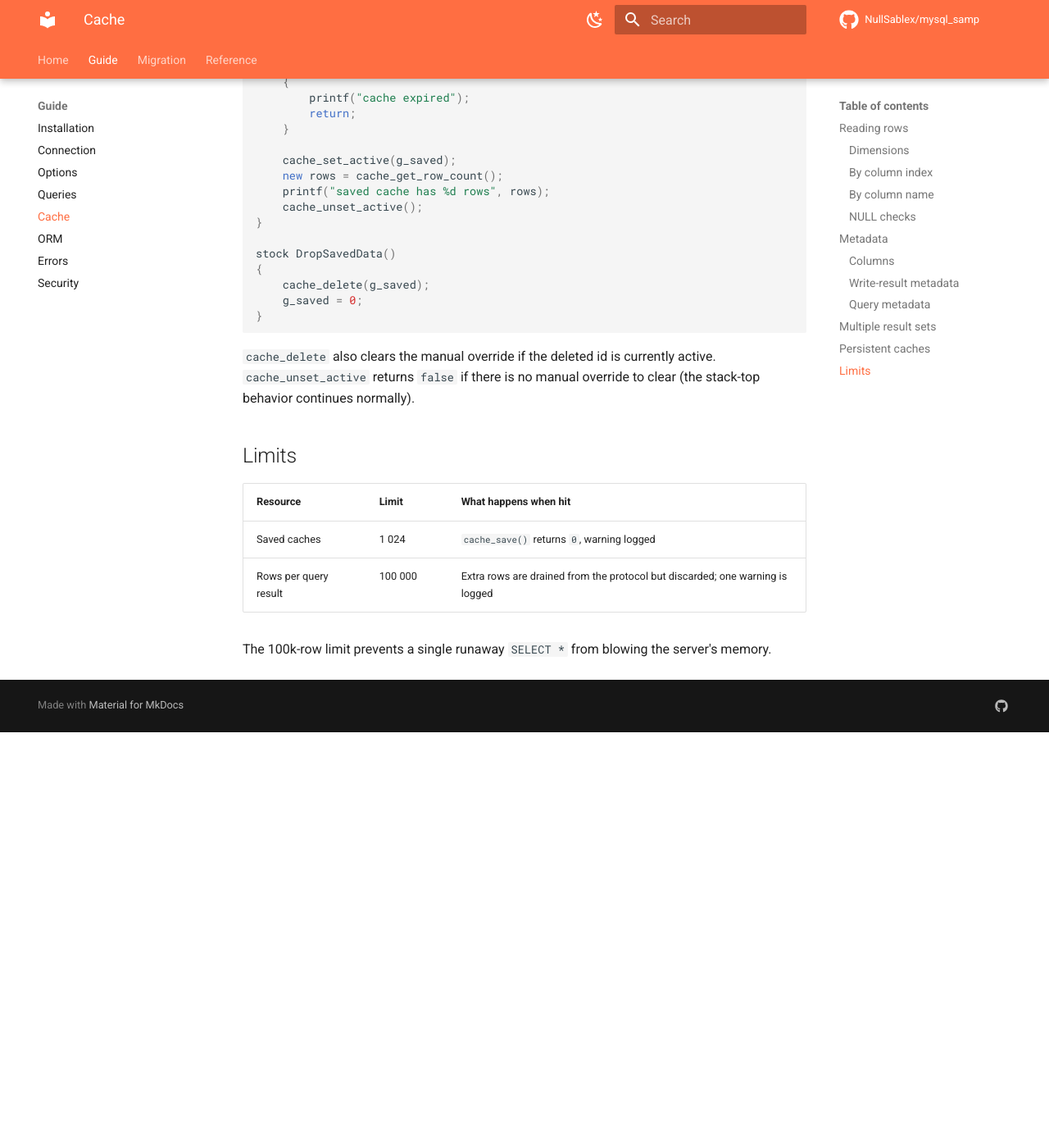
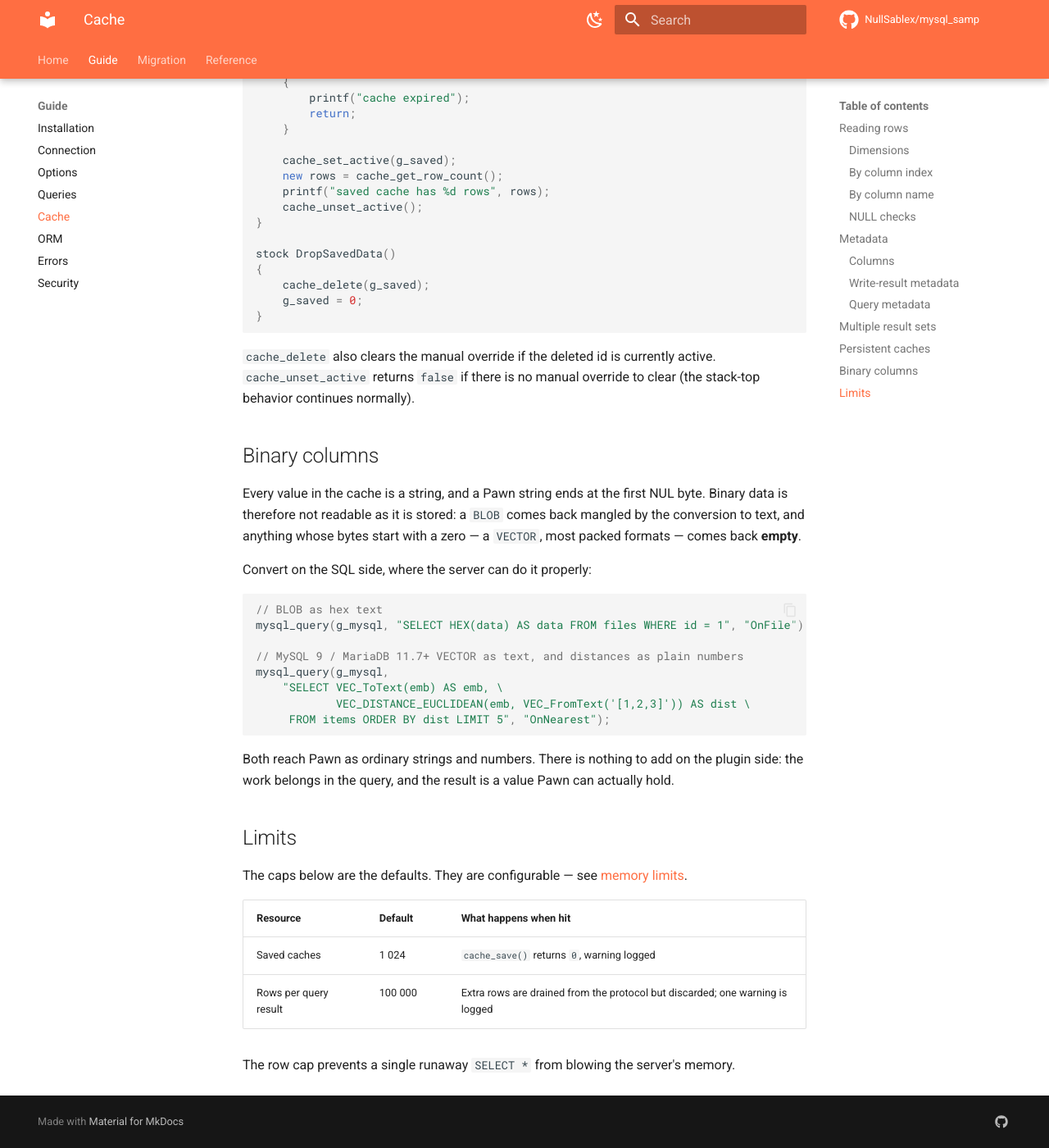
Before and after one commit to NullSablex/mysql_samp, an MkDocs documentation site: the page built from docs/cache.md, in a window 1280 px wide and 1400 px high, scrolled down 5020 px. Shown: the whole window at 82% size. Built offline with MkDocs 1.6.1 and Material for MkDocs 9.7.7, drawn with Linux system fonts in a browser that asks for light colours; comment, search, counter and statistics services are not loaded; before the commit the page ends 5913 px from its top, so only the background shows below that.

Commit message:
docs: colunas binarias e VECTOR, e limites ajustaveis na pagina de cache
Uma coluna VECTOR lida crua volta vazia para o Pawn, e o motivo nao e o
tipo: um float32 comeca com bytes zero, e string Pawn termina no primeiro
NUL. BLOB nao volta vazio, volta corrompido pela conversao para texto.
Binario nao trafega em string Pawn.

O caminho e converter no SQL: HEX() para blob, VEC_ToText() e
VEC_DISTANCE_*() para vetor, que chegam como string e float normais.
Verificado contra MariaDB 11.8 - nao ha nada a acrescentar no plugin.

A tabela de limites da mesma pagina dizia numeros fixos e agora aponta as
constantes MYSQL_LIMIT_*.

````diff
--- a/docs/cache.md
+++ b/docs/cache.md
@@ -244,11 +244,38 @@ stock DropSavedData()
 
 `cache_delete` also clears the manual override if the deleted id is currently active. `cache_unset_active` returns `false` if there is no manual override to clear (the stack-top behavior continues normally).
 
+## Binary columns
+
+Every value in the cache is a string, and a Pawn string ends at the first NUL
+byte. Binary data is therefore not readable as it is stored: a `BLOB` comes
+back mangled by the conversion to text, and anything whose bytes start with a
+zero — a `VECTOR`, most packed formats — comes back **empty**.
+
+Convert on the SQL side, where the server can do it properly:
+
+```pawn
+// BLOB as hex text
+mysql_query(g_mysql, "SELECT HEX(data) AS data FROM files WHERE id = 1", "OnFile");
+
+// MySQL 9 / MariaDB 11.7+ VECTOR as text, and distances as plain numbers
+mysql_query(g_mysql,
+    "SELECT VEC_ToText(emb) AS emb, \
+            VEC_DISTANCE_EUCLIDEAN(emb, VEC_FromText('[1,2,3]')) AS dist \
+     FROM items ORDER BY dist LIMIT 5", "OnNearest");
+```
+
+Both reach Pawn as ordinary strings and numbers. There is nothing to add on
+the plugin side: the work belongs in the query, and the result is a value Pawn
+can actually hold.
+
 ## Limits
 
-| Resource | Limit | What happens when hit |
+The caps below are the defaults. They are configurable —
+see [memory limits](options.md#memory-limits).
+
+| Resource | Default | What happens when hit |
 |---|---|---|
 | Saved caches | 1 024 | `cache_save()` returns `0`, warning logged |
 | Rows per query result | 100 000 | Extra rows are drained from the protocol but discarded; one warning is logged |
 
-The 100k-row limit prevents a single runaway `SELECT *` from blowing the server's memory.
+The row cap prevents a single runaway `SELECT *` from blowing the server's memory.
````
